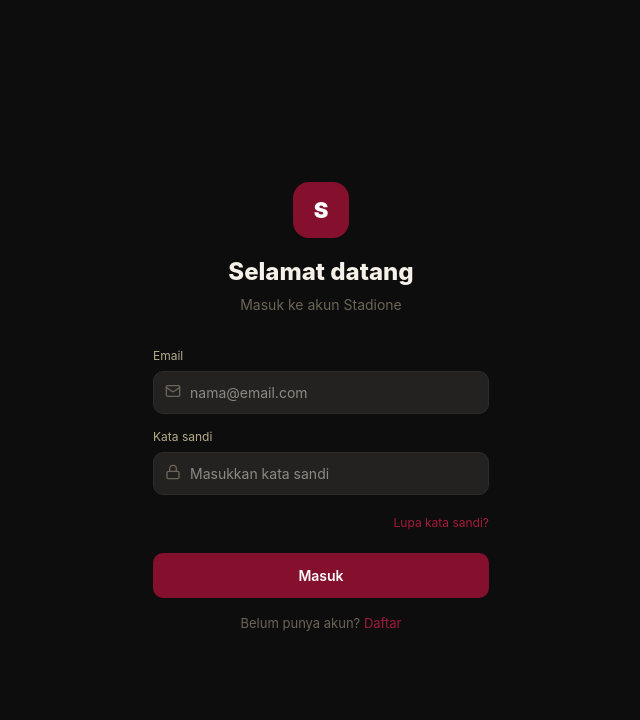
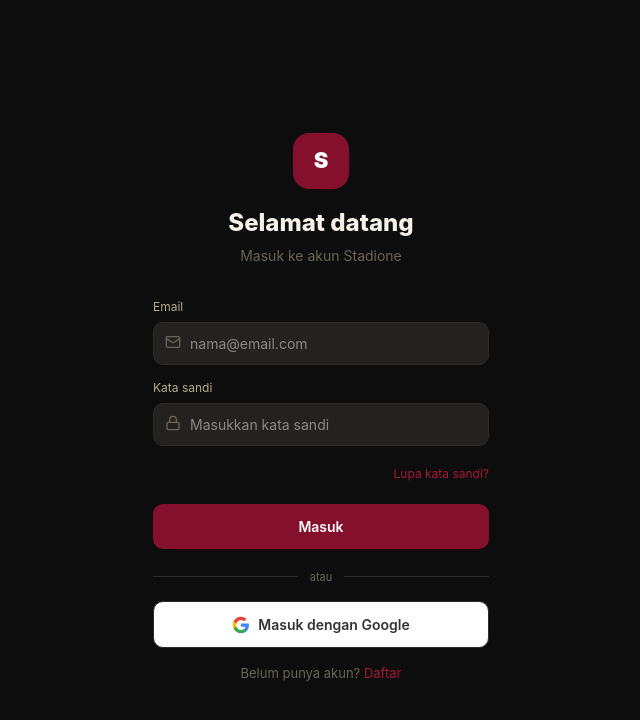
Before and after one commit to taraderifatoni/stadione-v2, a Next.js app: page /login in a window 1280 px wide. Shown: the top 720 px of the page, without its empty margins (319-959 px from the left). Built offline with nearby package versions, Linux system fonts and the light colour scheme; no server answers.

Commit message:
feat: Google OAuth login button + callback page

```diff
--- a/src/app/(auth)/login/page.tsx
+++ b/src/app/(auth)/login/page.tsx
@@ -3,6 +3,7 @@
 import { useState } from "react"
 import { useRouter, useSearchParams } from "next/navigation"
 import { useAuth } from "@/hooks/useAuth"
+import { createClient } from "@/lib/supabase/client"
 import { C } from "@/lib/design"
 import { Mail, Lock } from "lucide-react"
 import Link from "next/link"
@@ -13,6 +14,7 @@
   const [error, setError] = useState("")
   const [loading, setLoading] = useState(false)
   const { signIn } = useAuth()
+  const supabase = createClient()
   const router = useRouter()
   const searchParams = useSearchParams()
 
@@ -29,6 +31,18 @@
       router.push(safe)
       router.refresh()
     }
+    setLoading(false)
+  }
+
+  async function handleGoogleLogin() {
+    setLoading(true)
+    const { error: err } = await supabase.auth.signInWithOAuth({
+      provider: "google",
+      options: {
+        redirectTo: `${window.location.origin}/auth/callback`,
+      },
+    })
+    if (err) setError("Gagal login dengan Google")
     setLoading(false)
   }
 
@@ -61,6 +75,17 @@
           {error && <div style={{ fontSize: 12, color: C.danger, marginBottom: 14 }}>{error}</div>}
           <button type="submit" disabled={loading} style={{ width: "100%", padding: "12px 20px", borderRadius: 10, border: "none", background: C.primary, color: "#fff", fontSize: 14, fontWeight: 600, cursor: "pointer", opacity: loading ? 0.7 : 1 }}>{loading ? "Masuk..." : "Masuk"}</button>
         </form>
+        <div style={{ textAlign: "center", marginTop: 20 }}>
+          <div style={{ display: "flex", alignItems: "center", gap: 12, marginBottom: 16 }}>
+            <div style={{ flex: 1, height: 1, background: C.border }} />
+            <span style={{ fontSize: 11, color: C.textMuted }}>atau</span>
+            <div style={{ flex: 1, height: 1, background: C.border }} />
+          </div>
+          <button onClick={handleGoogleLogin} disabled={loading} style={{ width: "100%", padding: "12px 20px", borderRadius: 10, border: `1px solid ${C.border}`, background: "#fff", color: "#333", fontSize: 14, fontWeight: 600, cursor: "pointer", display: "flex", alignItems: "center", justifyContent: "center", gap: 8, opacity: loading ? 0.5 : 1 }}>
+            <svg width="18" height="18" viewBox="0 0 24 24"><path fill="#4285F4" d="M22.56 12.25c0-.78-.07-1.53-.2-2.25H12v4.26h5.92a5.06 5.06 0 01-2.2 3.32v2.77h3.57c2.08-1.92 3.28-4.74 3.28-8.1z"/><path fill="#34A853" d="M12 23c2.97 0 5.46-.98 7.28-2.66l-3.57-2.77c-.98.66-2.23 1.06-3.71 1.06-2.86 0-5.29-1.93-6.16-4.53H2.18v2.84C3.99 20.53 7.7 23 12 23z"/><path fill="#FBBC05" d="M5.84 14.09c-.22-.66-.35-1.36-.35-2.09s.13-1.43.35-2.09V7.07H2.18C1.43 8.55 1 10.22 1 12s.43 3.45 1.18 4.93l2.85-2.22.81-.62z"/><path fill="#EA4335" d="M12 5.38c1.62 0 3.06.56 4.21 1.64l3.15-3.15C17.45 2.09 14.97 1 12 1 7.7 1 3.99 3.47 2.18 7.07l3.66 2.84c.87-2.6 3.3-4.53 6.16-4.53z"/></svg>
+            Masuk dengan Google
+          </button>
+        </div>
         <div style={{ textAlign: "center", marginTop: 16, fontSize: 13, color: C.textMuted }}>
           Belum punya akun? <Link href="/register" style={{ color: C.primaryLight, textDecoration: "none" }}>Daftar</Link>
         </div>
--- /dev/null
+++ b/src/app/auth/callback/page.tsx
@@ -0,0 +1,25 @@
+"use client"
+import { useEffect } from "react"
+import { useRouter } from "next/navigation"
+import { createClient } from "@/lib/supabase/client"
+
+export default function AuthCallbackPage() {
+  const router = useRouter()
+  const supabase = createClient()
+
+  useEffect(() => {
+    supabase.auth.onAuthStateChange((event) => {
+      if (event === "SIGNED_IN") router.push("/")
+    })
+  }, [])
+
+  return (
+    <div style={{ minHeight: "100vh", background: "#0D0D0D", display: "flex", alignItems: "center", justifyContent: "center" }}>
+      <div style={{ textAlign: "center" }}>
+        <div style={{ width: 40, height: 40, borderRadius: 20, border: "3px solid #84102D", borderTopColor: "transparent", margin: "0 auto 16px", animation: "spin 1s linear infinite" }} />
+        <div style={{ fontSize: 14, color: "#B5AC8A" }}>Menyelesaikan login...</div>
+        <style>{`@keyframes spin { to { transform: rotate(360deg); } }`}</style>
+      </div>
+    </div>
+  )
+}
```
